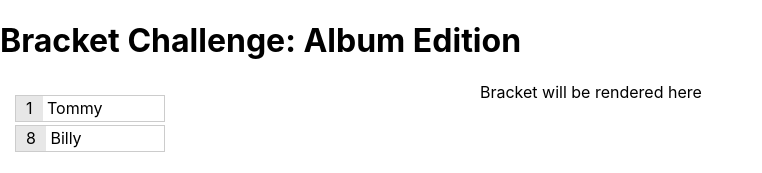
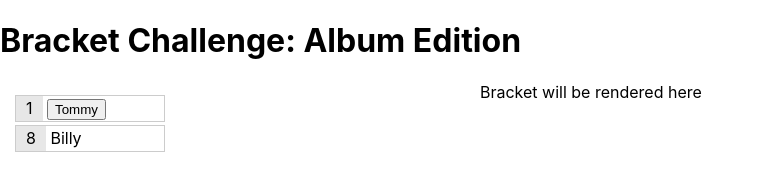
Before and after one commit to cwjohnson7/hackathon-project, a React (Create React App) app: page / in a window 1280 px wide. Shown: the top 173 px of the page, without its empty margins (0-762 px from the left). Built offline with nearby package versions, Linux system fonts and the light colour scheme; no server answers.

Commit message:
grabs innerText

```diff
--- a/src/actions/index.js
+++ b/src/actions/index.js
@@ -16,7 +16,6 @@ export function fetchAlbums(query) {
 
 export function chooseWinner(value) {
 
-  console.log(value);
   return{
     type: CHOOSE_WINNER,
     payload: value
--- a/src/components/bracket.js
+++ b/src/components/bracket.js
@@ -12,24 +12,29 @@ const BracketView = () => {
 
   const [selectedWinner, setWinner] = useState('');
   const dispatch = useDispatch();
+
   const handleSelectedWinnerClick = (e) => {
+    // if(e.target.childNodes[2].data === contestants.brackets[0].round1A[0]){
+    //   dispatch(chooseWinner(e.target.childNodes[2].data));
+    // }
+    // debugger;
+    // setWinner('');
+    // setWinner(e.target.innerHTML)
+    // console.log(selectedWinner);
 
-    // debugger;
-    setWinner(e.target.value)
-    dispatch(chooseWinner(e.target.value))
-    console.log(selectedWinner);
+    dispatch(chooseWinner(e.target.innerText))
+
 
   }
 
+  return (
 
-  return (
-    <>
     <div className="container">Bracket will be rendered here
       <div className="col-1-8">
         <div className="left-hand-bracket">
     <ul className="matchup">
-      <li className="round1A" onClick={handleSelectedWinnerClick}><span className="seed">1</span> {contestants.brackets[0].round1A[0]}</li>
-      <li className="round1A"><span className="seed">8</span> {contestants.brackets[0].round1A[1]}</li>
+      <li className="round1A"><span className="seed">1</span> <button id="button1A" onClick={handleSelectedWinnerClick}>{contestants.brackets[0].round1A[0]}</button></li>
+      <li className="round1A" onClick={handleSelectedWinnerClick}><span className="seed">8</span> {contestants.brackets[0].round1A[1]}</li>
     </ul>
     <ul className="matchup">
       <li className="round1B"><span className="seed">4</span> {contestants.brackets[1].round1B[0]}</li>
@@ -50,7 +55,7 @@ const BracketView = () => {
     <div className="col-1-8">
       <div className="round-two-left">
         <ul className="matchup">
-          <li className="round2A"><span className="seed">1</span> Winner 1: {contestants.brackets[4].round2A[0]}</li>
+          <li className="round2A"><span className="seed">1</span> Winner 1: {contestants.brackets[0].round1A[2]}</li>
           <li className="round2A"><span className="seed">4</span> Winner 2: {contestants.brackets[4].round2A[1]}</li>
         </ul>
     </div>
@@ -70,7 +75,7 @@ const BracketView = () => {
     </div>
   </div>
   </div>
-    </>
+
   )
 }
 
--- a/src/index.css
+++ b/src/index.css
@@ -1,13 +1,17 @@
 body {
   margin: 0;
-  font-family: -apple-system, BlinkMacSystemFont, 'Segoe UI', 'Roboto', 'Oxygen',
-    'Ubuntu', 'Cantarell', 'Fira Sans', 'Droid Sans', 'Helvetica Neue',
+  font-family: -apple-system, BlinkMacSystemFont, "Segoe UI", "Roboto", "Oxygen",
+    "Ubuntu", "Cantarell", "Fira Sans", "Droid Sans", "Helvetica Neue",
     sans-serif;
   -webkit-font-smoothing: antialiased;
   -moz-osx-font-smoothing: grayscale;
 }
 
 code {
-  font-family: source-code-pro, Menlo, Monaco, Consolas, 'Courier New',
+  font-family: source-code-pro, Menlo, Monaco, Consolas, "Courier New",
     monospace;
 }
+
+#button-1A {
+  background-color: beige;
+}
--- a/src/reducers/reducer-bracket.js
+++ b/src/reducers/reducer-bracket.js
@@ -20,9 +20,10 @@ const BracketReducer = function(state = DEFAULT_STATE, action) {
       return state;
 
     case CHOOSE_WINNER:
-      // console.log(state.brackets[0].round1A);
+      // console.log(state.brackets[4].round2A);
       console.log(action.payload);
-      return state;
+      // return state.brackets[4].round2A.concat(action.payload);
+      return state
 
     default:
       return state;
```
